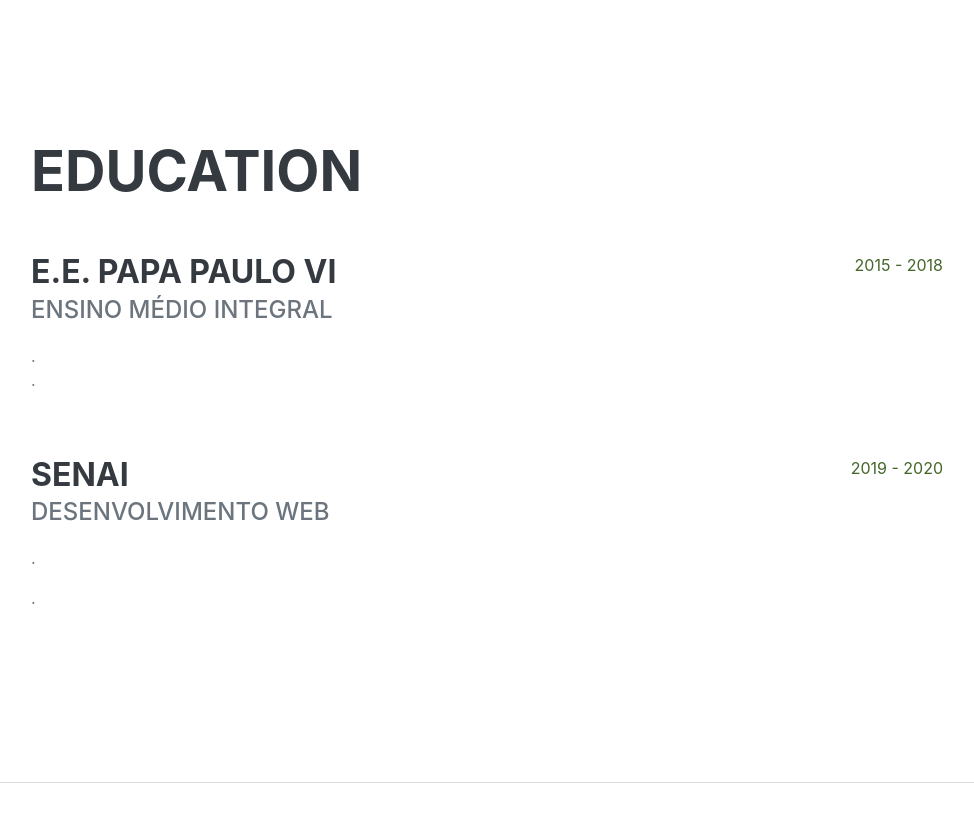
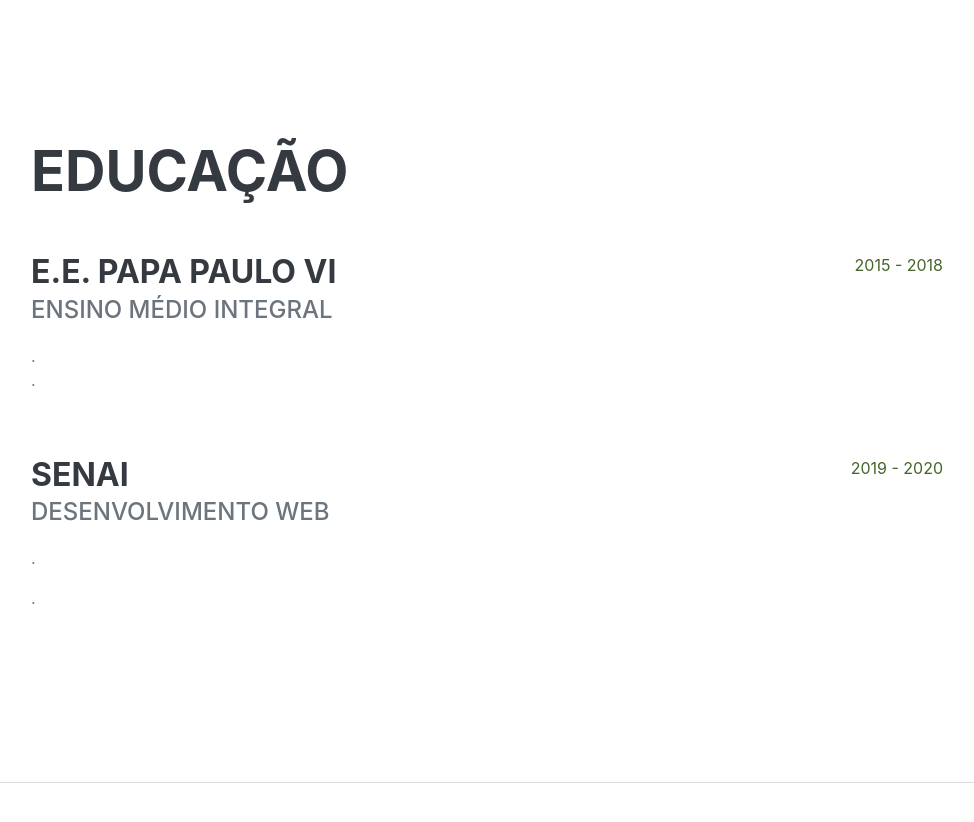
Before and after one commit to MarcosFstackDev/AtividadePratica, a plain HTML site: page index.html in a window 1280 px wide. Shown: the part 1620-2442 px from the top of the page, without its empty margins (289-1263 px from the left). Drawn offline with nearby package versions, Linux system fonts and the light colour scheme; a web font is replaced by a local one.

Commit message:
Tradução do título educação

```diff
--- a/index.html
+++ b/index.html
@@ -80,7 +80,7 @@
             <!-- Education-->
             <section class="resume-section" id="education">
                 <div class="resume-section-content">
-                    <h2 class="mb-5">Education</h2>
+                    <h2 class="mb-5">Educação</h2>
                     <div class="d-flex flex-column flex-md-row justify-content-between mb-5">
                         <div class="flex-grow-1">
                             <h3 class="mb-0">E.E. Papa Paulo VI</h3>
```
